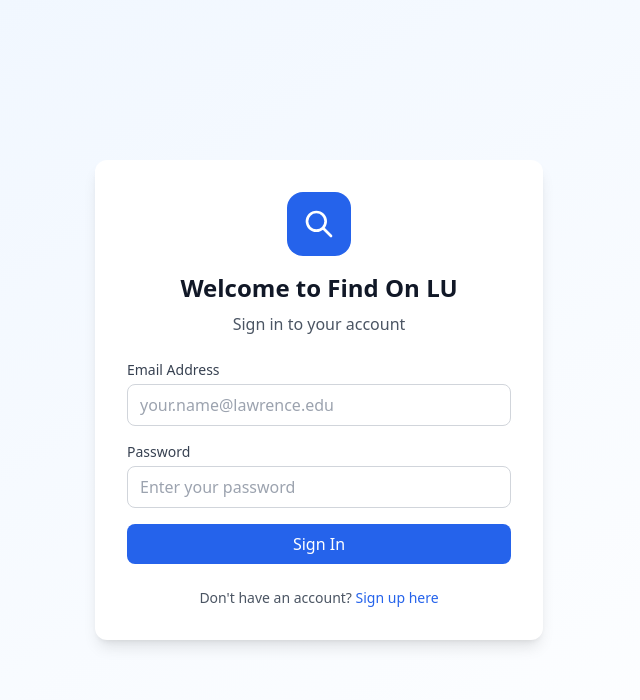
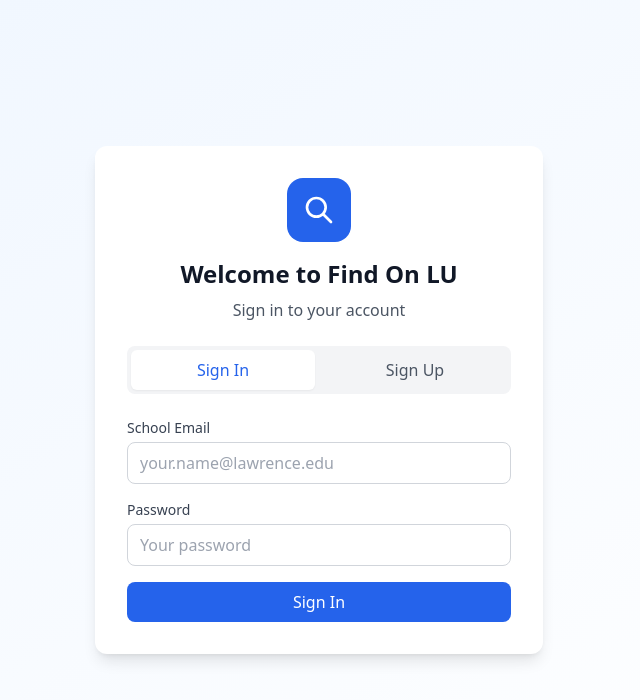
Before and after one commit to bowonkang1/Find-on-LU, a React (Create React App) app: page / in a window 1280 px wide. Shown: the top 700 px of the page, without its empty margins (321-961 px from the left). Built offline with nearby package versions, Linux system fonts and the light colour scheme.

Commit message:
connect with supabase and revise add sign up page

```diff
--- a/src/App.css
+++ b/src/App.css
@@ -14,7 +14,7 @@
 }
 
 .App-header {
-  background-color: #282c34;
+  background-color: #312834;
   min-height: 100vh;
   display: flex;
   flex-direction: column;
--- a/src/App.tsx
+++ b/src/App.tsx
@@ -1,34 +1,79 @@
-import React, { useState } from 'react';
+import React, { useState, useEffect } from 'react';
 import { BrowserRouter as Router, Routes, Route, Navigate } from 'react-router-dom';
-import { LoginForm } from './components/auth/LoginForm';
+import { supabase } from './lib/supabase';
+//import { LoginForm } from './components/auth/LoginForm';
 import { Layout } from './components/Dashboard';
+import { AuthForm } from './components/auth/AuthForm';
 import { DashboardPage } from './pages/DashboardPage';
 import { LostFoundPage } from './pages/LostFoundPage';
 import { ThriftPage } from './pages/ThriftPage';
 
+//impors all the components app needs to assemble application
 interface User {
   email: string;
-}
+  id: string
+} //defines what a "logged in user" looks like(email address for now)
 
 function App() {
   const [user, setUser] = useState<User | null>(null);
+  //the variable can be an object like {email: "john@lawrence.edu"} (logged in) or null(not logged in)
+  const [loading, setLoading] = useState(true);
 
-  const handleLogin = (email: string) => {
-    setUser({ email });
+  useEffect(() => {
+    // Check if user is already logged in
+    supabase.auth.getSession().then(({ data: { session } }) => {
+      if (session?.user) {
+        setUser({
+          email: session.user.email || '',
+          id: session.user.id,
+        });
+      }
+      setLoading(false);
+    });
+
+   // Listen for auth state changes
+   const { data: { subscription } } = supabase.auth.onAuthStateChange(
+    (_event, session) => {
+      if (session?.user) {
+        setUser({
+          email: session.user.email || '',
+          id: session.user.id,
+        });
+      } else {
+        setUser(null);
+      }
+    }
+  );
+
+  return () => subscription.unsubscribe();
+}, []);
+
+  const handleLogout = async () => {
+    await supabase.auth.signOut();
+    setUser(null); //user logged out and login form appears again because user is now null
   };
 
-  const handleLogout = () => {
-    setUser(null);
-  };
-
-  if (!user) {
+  // Show loading spinner
+  if (loading) {
     return (
-      <div className="min-h-screen bg-gradient-to-br from-blue-50 to-white flex items-center justify-center p-4">
-        <LoginForm onLogin={handleLogin} />
+      <div className="min-h-screen flex items-center justify-center bg-gray-50">
+        <div className="text-center">
+          <div className="animate-spin rounded-full h-12 w-12 border-b-2 border-lu-blue-600 mx-auto"></div>
+          <p className="mt-4 text-gray-600">Loading...</p>
+        </div>
       </div>
     );
   }
 
+  if (!user) { //if user is not logged in , show the log in form is they can log in
+    return (
+      <div className="min-h-screen bg-gradient-to-br from-blue-50 to-white flex items-center justify-center p-4">
+        <AuthForm />
+      </div>
+    );
+  }
+
+  //if someone is logged in, show the main app (only runs when user is logged in)
   return (
     <Router>
       <Layout user={user} onLogout={handleLogout}>
--- a/src/components/Dashboard.tsx
+++ b/src/components/Dashboard.tsx
@@ -62,7 +62,8 @@ export function Layout({ user, onLogout, children }: LayoutProps) {
       </header>
 
       {/* Main Content */}
-      <main>{children}</main>
+      <main className="bg-sky-50 min-h-screen py-6 sm:px-6 lg:px-8">
+        {children}</main>
     </div>
   );
 }
--- /dev/null
+++ b/src/components/auth/AuthForm.tsx
@@ -0,0 +1,189 @@
+import React, { useState } from 'react';
+import { supabase } from '../../lib/supabase';
+import { Button } from '../ui/Button';
+import { Input } from '../ui/Input';
+
+const SCHOOL_DOMAIN = '@lawrence.edu';
+
+export function AuthForm() {
+  const [isLogin, setIsLogin] = useState(true);
+  const [email, setEmail] = useState('');
+  const [password, setPassword] = useState('');
+  const [confirmPassword, setConfirmPassword] = useState('');
+  const [loading, setLoading] = useState(false);
+  const [message, setMessage] = useState('');
+  const [error, setError] = useState('');
+
+  const validateEmail = (email: string) => {
+    if (!email.endsWith(SCHOOL_DOMAIN)) {
+      return `Please use your Lawrence email ending with ${SCHOOL_DOMAIN}`;
+    }
+    return '';
+  };
+
+  const handleSubmit = async (e: React.FormEvent) => {
+    e.preventDefault();
+    setError('');
+    setMessage('');
+
+    // Validate school email
+    const emailError = validateEmail(email);
+    if (emailError) {
+      setError(emailError);
+      return;
+    }
+
+    // Validate password
+    if (password.length < 6) {
+      setError('Password must be at least 6 characters');
+      return;
+    }
+
+    // Check password match for sign up
+    if (!isLogin && password !== confirmPassword) {
+      setError('Passwords do not match');
+      return;
+    }
+
+    setLoading(true);
+
+    try {
+      if (isLogin) {
+        // Sign In
+        const { error } = await supabase.auth.signInWithPassword({
+          email,
+          password,
+        });
+        if (error) throw error;
+
+      } else {
+        // Sign Up
+        const { error } = await supabase.auth.signUp({
+          email,
+          password,
+          options: {
+            emailRedirectTo: `${window.location.origin}/`,
+          }
+        });
+
+        if (error) throw error;
+
+        setMessage('🎉 Check your email to confirm your account!');
+        setEmail('');
+        setPassword('');
+        setConfirmPassword('');
+      }
+    } catch (err: any) {
+      setError(err.message || 'Something went wrong. Please try again.');
+    } finally {
+      setLoading(false);
+    }
+  };
+
+  return (
+    <div className="bg-white p-8 rounded-xl shadow-lg max-w-md w-full">
+      {/* Header */}
+      <div className="text-center mb-6">
+        <div className="mx-auto w-16 h-16 bg-lu-blue-600 rounded-2xl flex items-center justify-center mb-4">
+          <svg className="w-8 h-8 text-white" fill="none" stroke="currentColor" viewBox="0 0 24 24">
+            <path strokeLinecap="round" strokeLinejoin="round" strokeWidth={2} d="M21 21l-6-6m2-5a7 7 0 11-14 0 7 7 0 0114 0z" />
+          </svg>
+        </div>
+        <h1 className="text-2xl font-bold text-gray-900">
+          {isLogin ? 'Welcome to Find On LU' : 'Join Find On LU'}
+        </h1>
+        <p className="text-gray-600 mt-2">
+          {isLogin ? 'Sign in to your account' : 'Create your account'}
+        </p>
+      </div>
+
+      {/* Tab Toggle */}
+      <div className="flex gap-2 mb-6 bg-gray-100 p-1 rounded-lg">
+        <button
+          type="button"
+          onClick={() => {
+            setIsLogin(true);
+            setError('');
+            setMessage('');
+          }}
+          className={`flex-1 py-2 rounded-md font-medium transition-colors ${
+            isLogin
+              ? 'bg-white text-lu-blue-600 shadow-sm'
+              : 'text-gray-600 hover:text-gray-900'
+          }`}
+        >
+          Sign In
+        </button>
+        <button
+          type="button"
+          onClick={() => {
+            setIsLogin(false);
+            setError('');
+            setMessage('');
+          }}
+          className={`flex-1 py-2 rounded-md font-medium transition-colors ${
+            !isLogin
+              ? 'bg-white text-lu-blue-600 shadow-sm'
+              : 'text-gray-600 hover:text-gray-900'
+          }`}
+        >
+          Sign Up
+        </button>
+      </div>
+
+      {/* Form */}
+      <form onSubmit={handleSubmit} className="space-y-4">
+        <Input
+          label="School Email"
+          type="email"
+          value={email}
+          onChange={(e) => setEmail(e.target.value)}
+          placeholder={`your.name${SCHOOL_DOMAIN}`}
+          required
+        />
+
+        <Input
+          label="Password"
+          type="password"
+          value={password}
+          onChange={(e) => setPassword(e.target.value)}
+          placeholder={isLogin ? 'Your password' : 'Minimum 6 characters'}
+          required
+        />
+
+        {!isLogin && (
+          <Input
+            label="Confirm Password"
+            type="password"
+            value={confirmPassword}
+            onChange={(e) => setConfirmPassword(e.target.value)}
+            placeholder="Re-enter your password"
+            required
+          />
+        )}
+
+        {error && (
+          <div className="p-3 bg-red-100 text-red-700 rounded-lg text-sm">
+            ❌ {error}
+          </div>
+        )}
+
+        {message && (
+          <div className="p-3 bg-green-100 text-green-700 rounded-lg text-sm">
+            {message}
+          </div>
+        )}
+
+        <Button type="submit" disabled={loading} className="w-full">
+          {loading ? 'Loading...' : isLogin ? 'Sign In' : 'Create Account'}
+        </Button>
+      </form>
+
+      {!isLogin && (
+        <p className="mt-4 text-xs text-gray-500 text-center">
+          By signing up, you'll receive a confirmation email at your Lawrence address.
+        </p>
+      )}
+    </div>
+  );
+}
--- a/src/pages/DashboardPage.tsx
+++ b/src/pages/DashboardPage.tsx
@@ -6,9 +6,17 @@ export function DashboardPage() {
   return (
     <div className="max-w-7xl mx-auto px-4 py-8">
       <div className="text-center mb-8">
+      <img
+          src="/logo-lawrence.png"
+          alt="Lawrence University Logo"
+          className="h-32 w-auto mx-auto mb-4"
+        />
+
+
         <h2 className="text-3xl font-bold text-gray-900 mb-4">
           Welcome to Find On LU
         </h2>
+
         <p className="text-lg text-gray-600">
           Your campus lost & found and marketplace platform
         </p>
```
Also changed, not shown: src/lib/vite-env.d.ts (added, +12 -0 lines), public/logo-lawrence.png (added), 1 other file (tests, documents, lock files or other folders).
